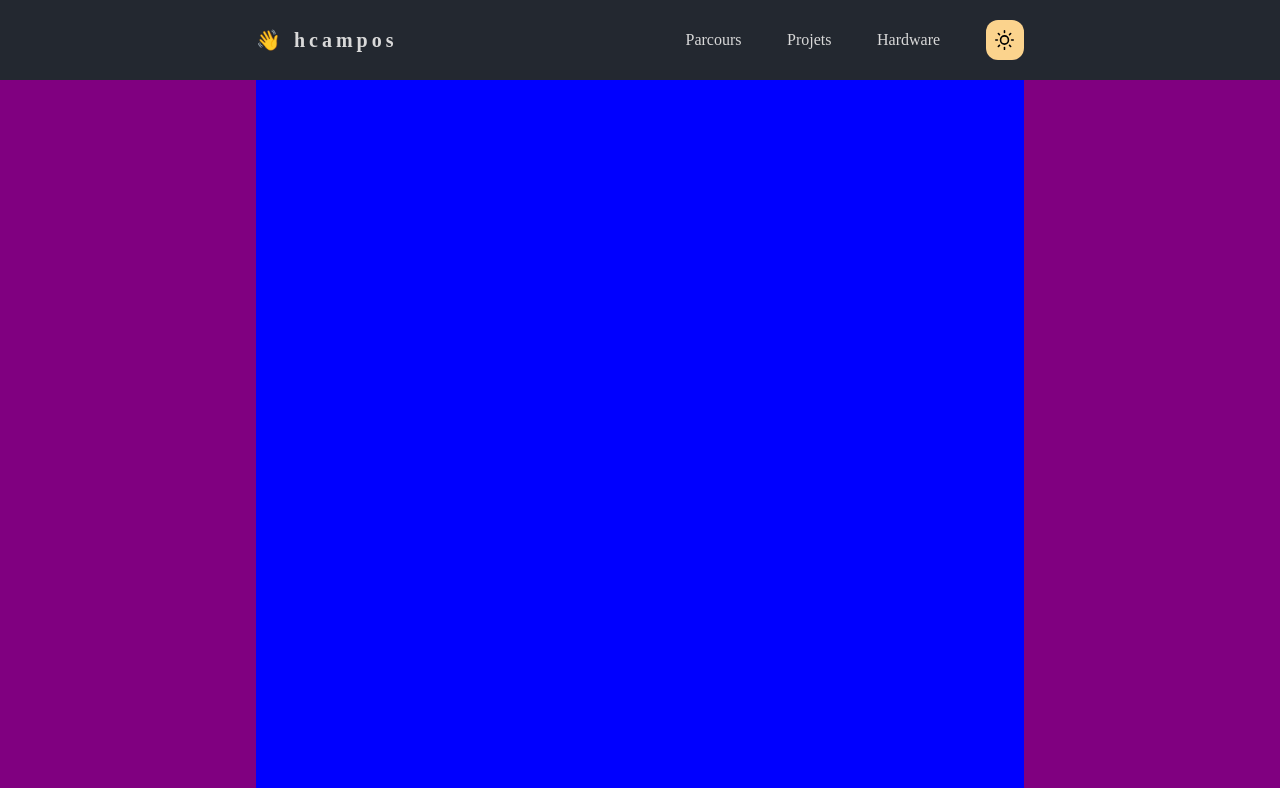
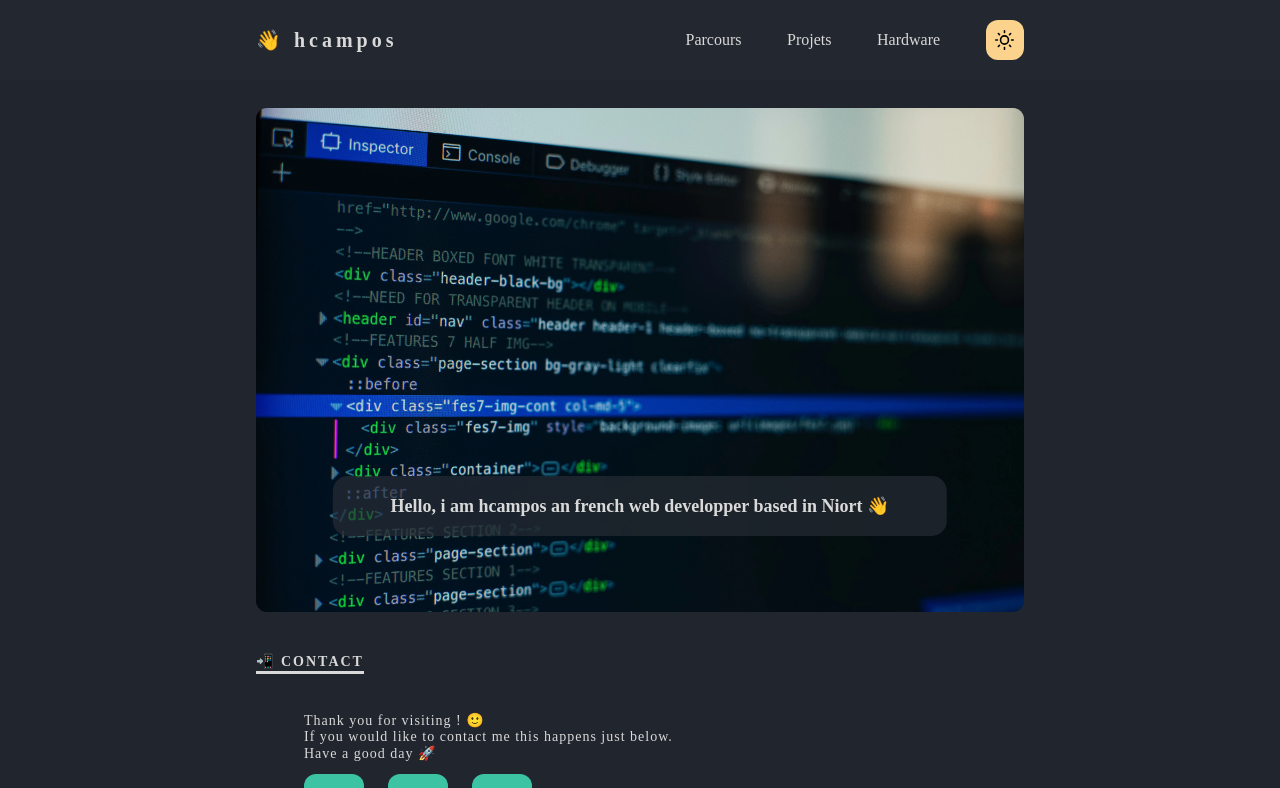
Before and after one commit to Sakoutecher/portfolio-react, a React (Create React App) app: page / in a window 1280 px wide. Shown: the top 788 px of the page. Built offline with nearby package versions, Linux system fonts and the light colour scheme.

Commit message:
:lipstick: Finish the style of the welcome component

```diff
--- a/src/App.js
+++ b/src/App.js
@@ -11,14 +11,14 @@ function App() {
   const colors = {
     black: {
       background : '#21252D',
-      highlight : '#272C35',
+      highlight : '#272C35B0',
       navbar : '#272C3580',
       textColor : '#D9D9D9',
     },
 
     light: {
       background : '#E3D0B7',
-      hightlight : '#F4EDE4',
+      hightlight : '#F4EDE4B0',
       navbar : '#F4EDEB0',
       textColor : '#1E1E1E',
     },
@@ -65,7 +65,9 @@ function App() {
         setTheme={setTheme}
         styles={styles}
       />
-      <Welcome />
+      <Welcome
+        styles={styles}
+      />
       <Contact
         colors={colors}
         styles={styles}
--- a/src/components/Title.js
+++ b/src/components/Title.js
@@ -13,6 +13,7 @@ const Titleh2 = styled.h2`
     position: relative;
     font-size: 14px;
     text-transform: uppercase;
+    letter-spacing: 2px;
 
     &:before {
         content: '';
--- a/src/partials/Navbar.js
+++ b/src/partials/Navbar.js
@@ -31,12 +31,13 @@ const Nav = styled.nav`
     height: 10vh;
     position: fixed;
     top: 0;
-    backdrop-filter: blur(5px);
+    backdrop-filter: blur(6px);
     background-color: ${props => props.background};
     //opacity: 0.5;
     display: flex;
     justify-content: center;
     align-items: center;
+    z-index: 100;
 `
 
 const NavContainer = styled.div`
--- a/src/section/Contact.js
+++ b/src/section/Contact.js
@@ -105,11 +105,12 @@ const Top = styled.div`
 `
 
 const Bottom = styled.div`
-    height: 70%;
+    height: 80%;
     width: 100%;
     //background-color: purple;
     padding-left: 3em;
     padding-right: 3em;
+    margin-top: 30px;
 `
 
 const SocialLinksContainer = styled.div`
--- a/src/section/Welcome.js
+++ b/src/section/Welcome.js
@@ -1,20 +1,25 @@
 import React from 'react';
 import styled from 'styled-components'
 
-function Welcome() {
+function Welcome({ styles }) {
   return (
     <WelcomeContainer>
         <Center>
-
+          <Hightlight
+            textColor={styles.colors.text}
+            background={styles.colors.highlight}
+          >
+            Hello, i am hcampos an french web developper based in Niort 👋
+          </Hightlight>
         </Center>
     </WelcomeContainer>
   );
 }
 
 const WelcomeContainer = styled.div`
-    height: 90vh;
+    height: 70vh;
     width: 100vw;
-    background-color: purple;
+    //background-color: purple;
     margin-top: 10vh;
     display: flex;
     justify-content: center;
@@ -22,13 +27,37 @@ const WelcomeContainer = styled.div`
 `
 
 const Center = styled.div`
-    height: 100%;
+    height: 90%;
     width: 60%;
-    background-color: blue;
+    //background-color: blue;
     display: flex;
     justify-content: space-between;
     align-items: center;
     flex-direction: column;
+    background: url('./welcome-image/welcome.webp');
+    background-size: cover;
+    background-position: center;
+    background-repeat: no-repeat;
+    border-radius: 11px;
+    position: relative;
+`
+
+const Hightlight = styled.h1`
+    background: ${props => props.background};
+    height: 12%;
+    width: 80%;
+    border-radius: 15px;
+    position: absolute;
+    bottom: 15%;
+    left: 50%;
+    transform: translateX(-50%);
+    color: ${props => props.textColor};
+    font-family: Poppins;
+    font-weight: 600;
+    font-size: 18px;
+    display: flex;
+    justify-content: center;
+    align-items: center;
 `
 
 export default Welcome;
```
Also changed, not shown: public/welcome-image/welcome.webp (added).
